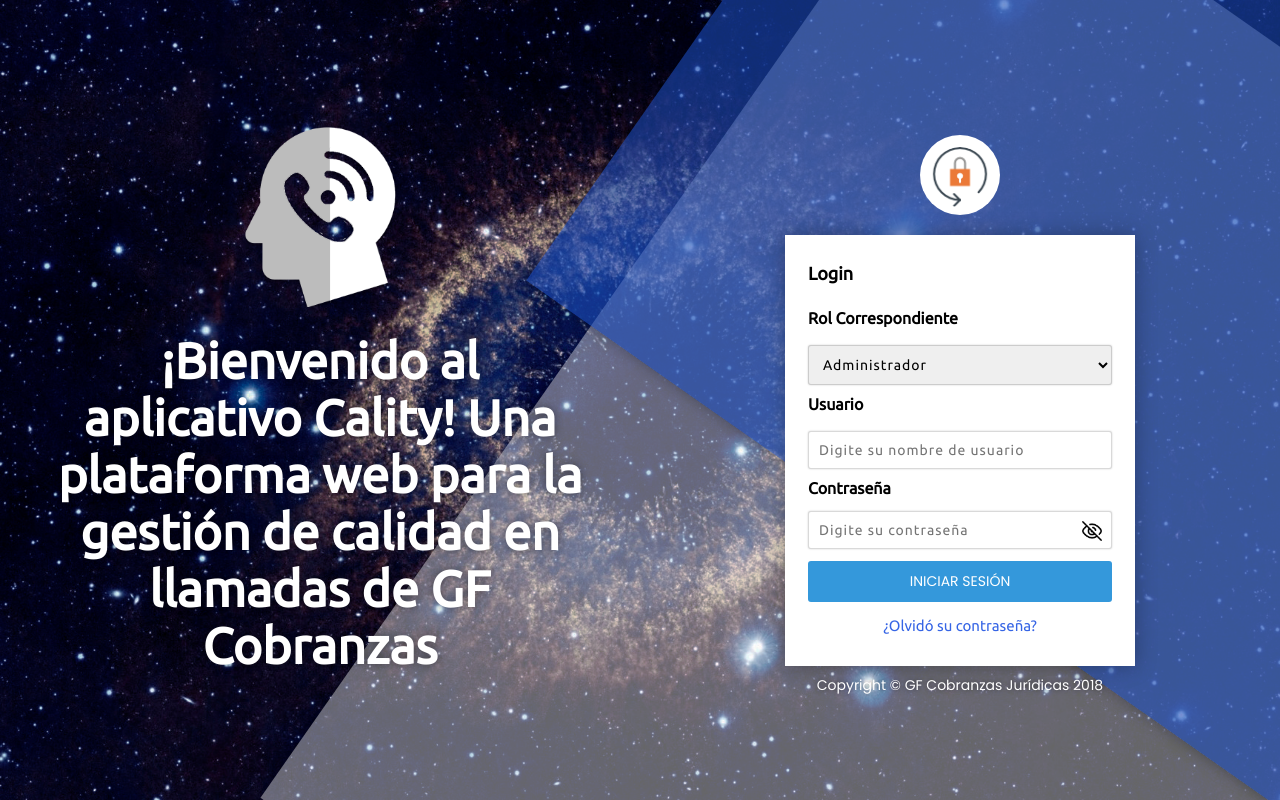
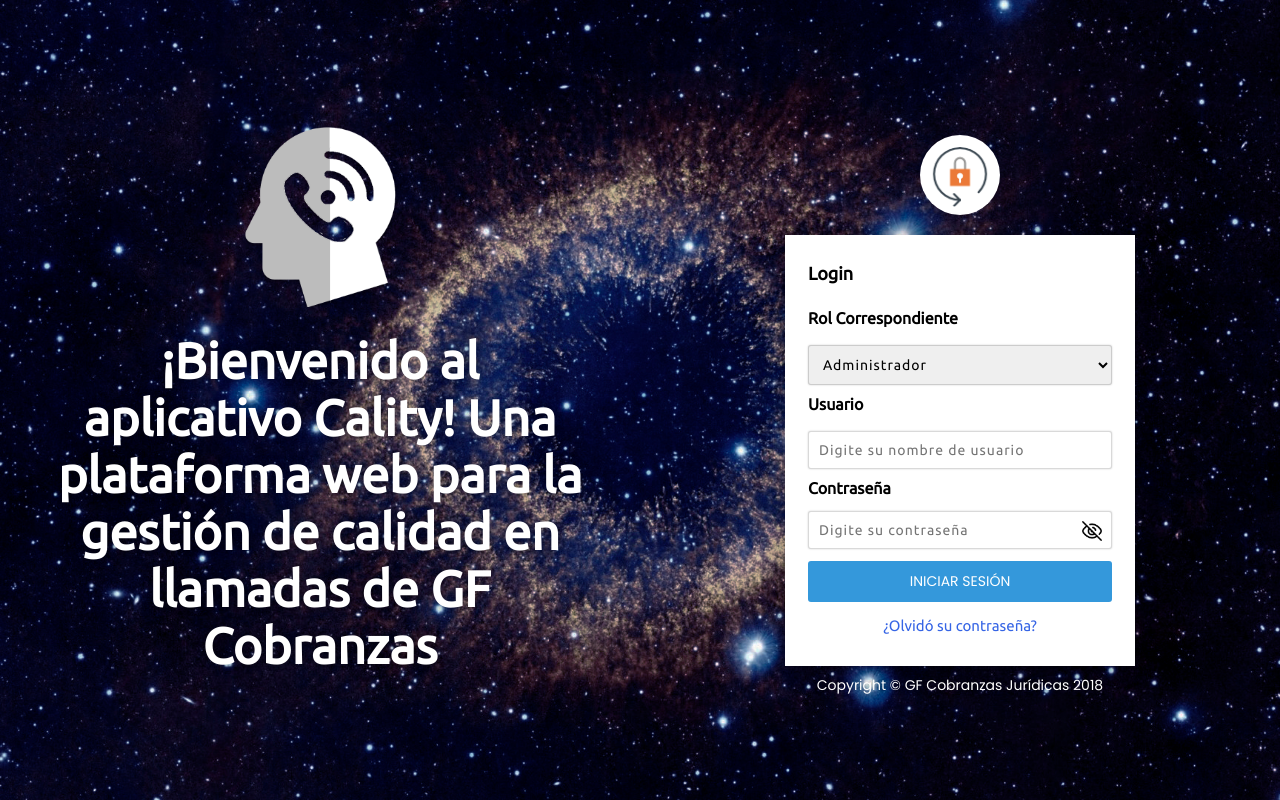
Before and after one commit to Petanology/Cality, a PHP site: page / in a window 1280 px wide. Run offline with PHP 8.4, Linux system fonts and the light colour scheme; some libraries are stand-ins or nearby versions.

Commit message:
Se modifico error de visualizacion en  movil

```diff
--- a/vista/css/index.css
+++ b/vista/css/index.css
@@ -1,8 +1,6 @@
 /* Copyright GF Cobranzas Juridicas 2018 */
 
 body {
-    background: url("../img/1.jpg") no-repeat fixed center;
-    background-size: cover;
     background-color: #F4F4F4;
 }
 
@@ -75,7 +73,7 @@ body {
     right: 0;
     width: 100%;
     height: 100vh;
-    min-height: 650px;
+    min-height: 700px;
 }
 
 
@@ -107,9 +105,11 @@ body {
 
 
 .main {
+    background: url("../img/1.jpg") no-repeat fixed center;
+    background-size: cover;
     position: absolute;
     width: 100%;
-    min-height: 650px;
+    min-height: 700px;
 	height: 100vh;
     overflow: hidden;
 }
```
